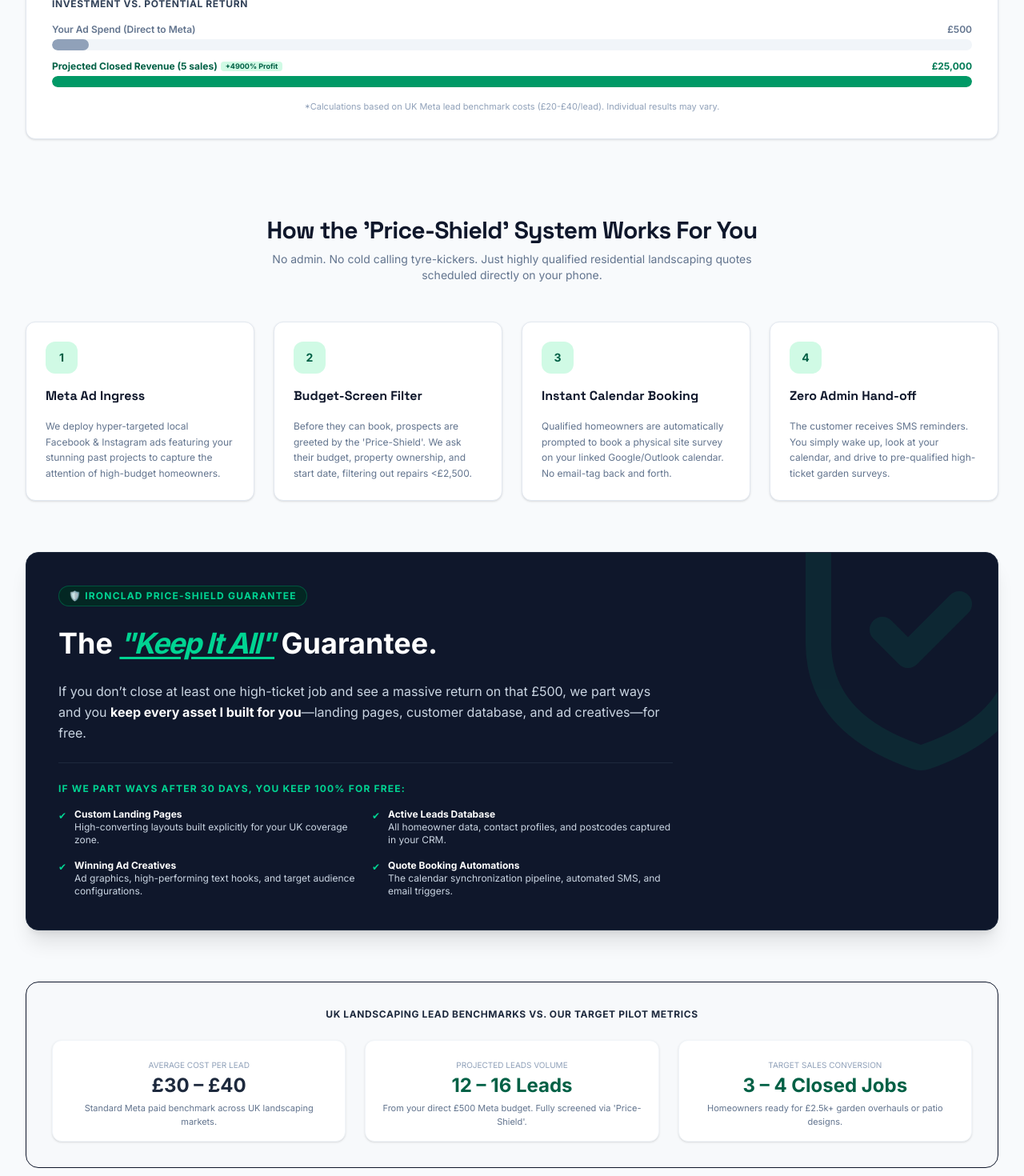
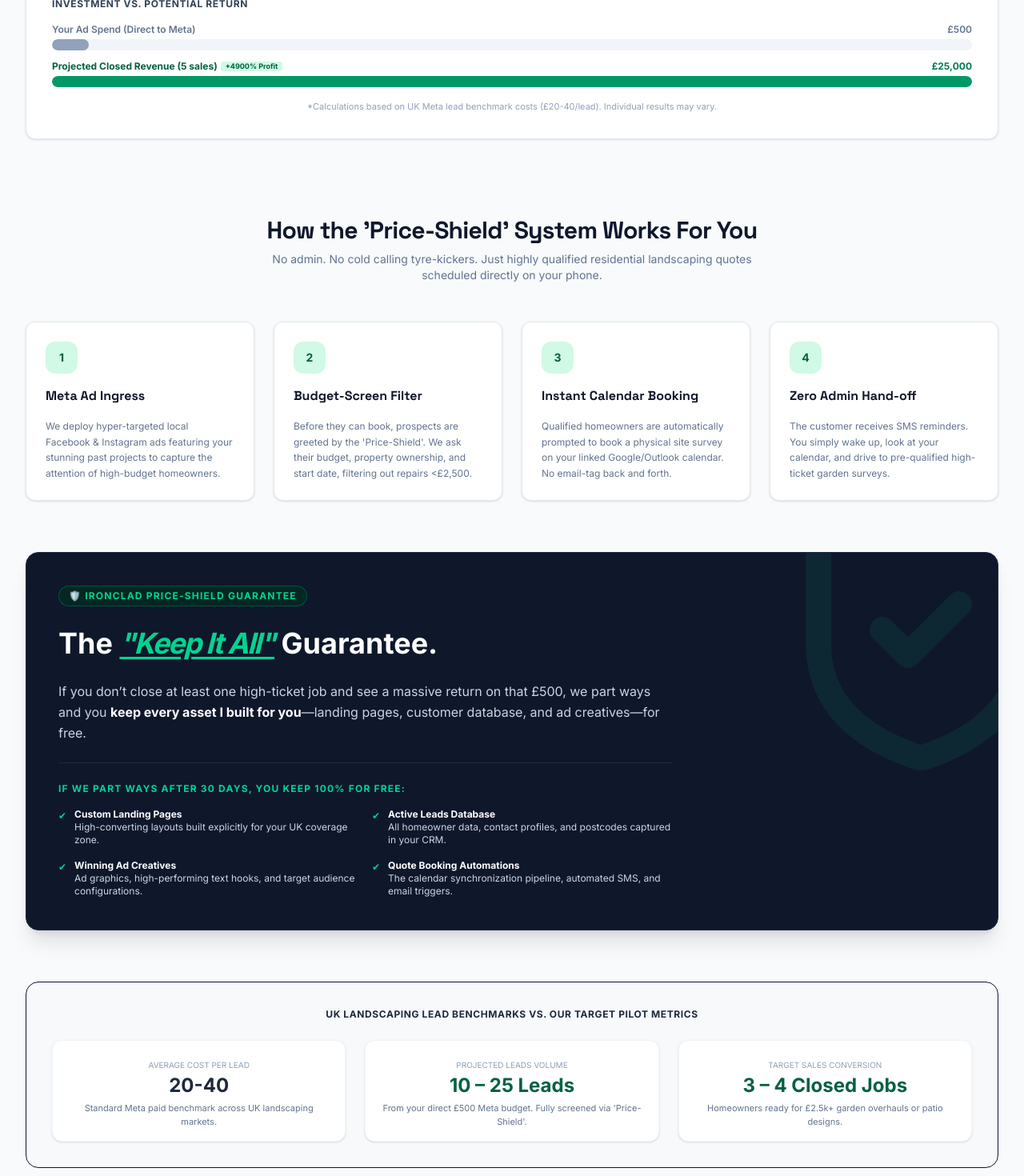
Before and after one commit to xaltrium/landscaper-quote-booking-system, a React (Vite) app: page / in a window 1280 px wide. Shown: the part 4220-5690 px from the top of the page at 80% size. Built offline with nearby package versions, Linux system fonts and the light colour scheme.

Commit message:
fix: change benchmark copy to 20-40

```diff
--- a/src/components/OfferDetails.tsx
+++ b/src/components/OfferDetails.tsx
@@ -133,13 +133,13 @@ export default function OfferDetails() {
         <div className="grid grid-cols-1 md:grid-cols-3 gap-6 text-center">
           <div className="space-y-1 p-4 bg-white rounded-xl border border-slate-100 shadow-sm">
             <span className="text-slate-400 text-[10px] font-mono uppercase">Average Cost Per Lead</span>
-            <div className="text-2xl font-bold font-mono text-slate-800">£30 – £40</div>
+            <div className="text-2xl font-bold font-mono text-slate-800">20-40</div>
             <p className="text-[11px] text-slate-500">Standard Meta paid benchmark across UK landscaping markets.</p>
           </div>
 
           <div className="space-y-1 p-4 bg-white rounded-xl border border-slate-100 shadow-sm">
             <span className="text-slate-400 text-[10px] font-mono uppercase">Projected Leads volume</span>
-            <div className="text-2xl font-bold font-mono text-emerald-800">12 – 16 Leads</div>
+            <div className="text-2xl font-bold font-mono text-emerald-800">10 – 25 Leads</div>
             <p className="text-[11px] text-slate-500">From your direct £500 Meta budget. Fully screened via 'Price-Shield'.</p>
           </div>
 
--- a/src/components/RoiCalculator.tsx
+++ b/src/components/RoiCalculator.tsx
@@ -86,7 +86,7 @@ export default function RoiCalculator() {
             <div className="flex justify-between items-center mb-2">
               <label className="text-sm font-semibold text-slate-800 flex items-center gap-1">
                 Leads Generated (30 Days)
-                <Info className="w-3.5 h-3.5 text-slate-400 cursor-help" title="At £20-£40 per qualified lead, a £500 ad budget delivers roughly 12-25 qualified leads." />
+                <Info className="w-3.5 h-3.5 text-slate-400 cursor-help" title="At £20-40 per qualified lead, a £500 ad budget delivers roughly 12-25 qualified leads." />
               </label>
               <span className="text-lg font-bold font-mono text-emerald-800">
                 {expectedLeads} Leads
@@ -239,7 +239,7 @@ export default function RoiCalculator() {
         </div>
 
         <div className="mt-4 text-[11px] text-slate-400 text-center">
-          *Calculations based on UK Meta lead benchmark costs (£20-£40/lead). Individual results may vary.
+          *Calculations based on UK Meta lead benchmark costs (£20-40/lead). Individual results may vary.
         </div>
       </div>
     </div>
```
